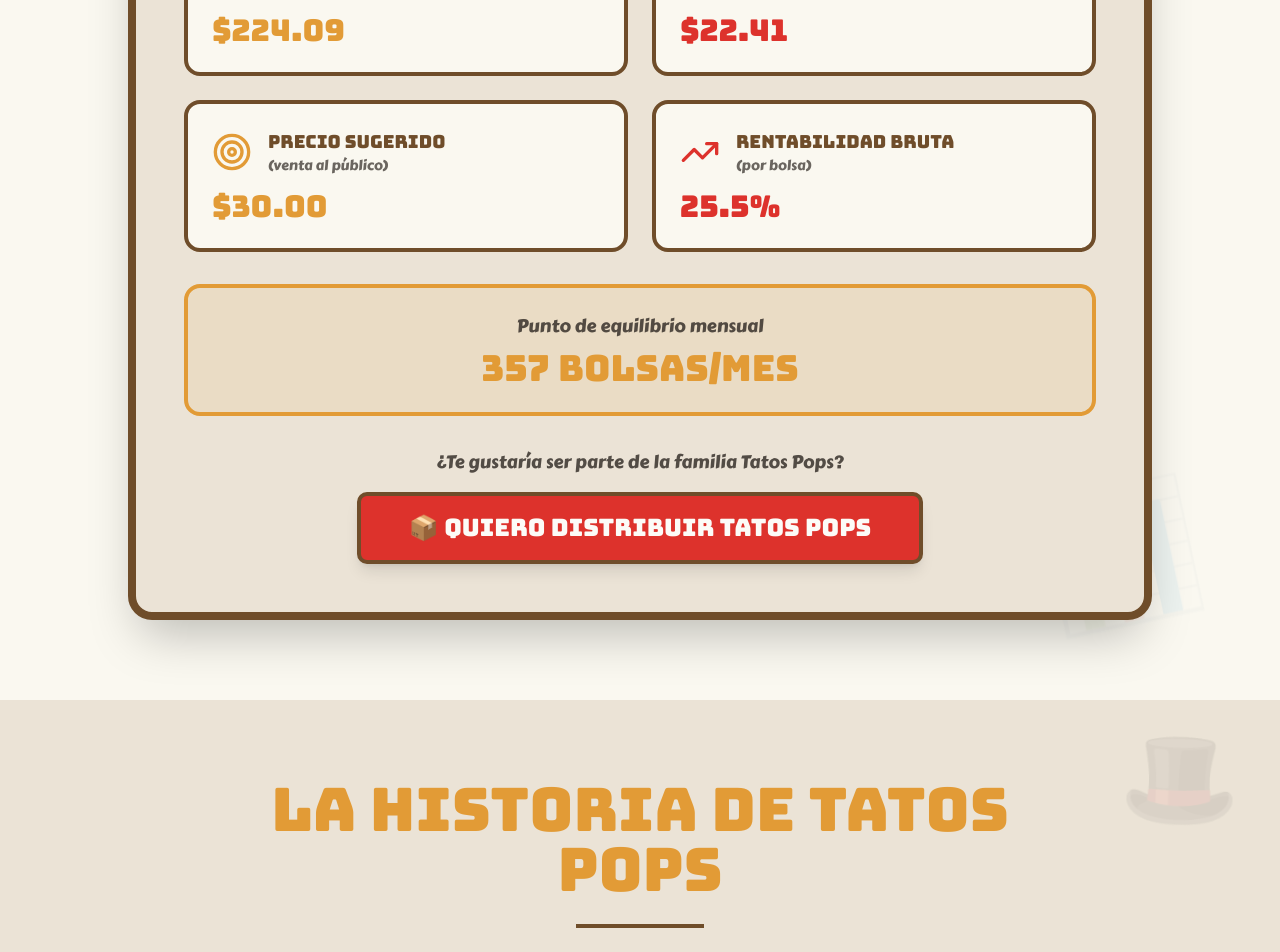
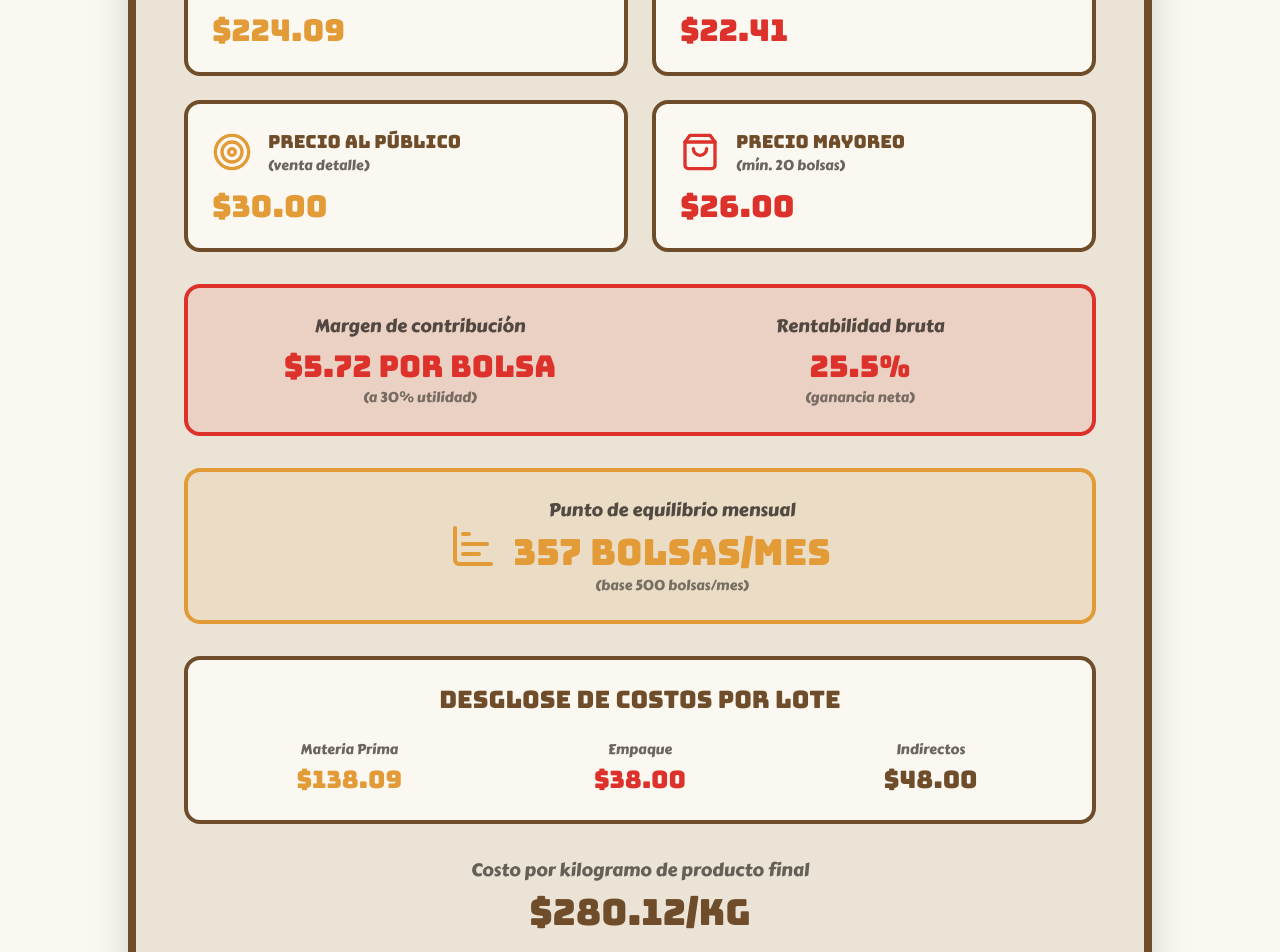
Before and after one commit to omarviga/tatos-snaks-shop, a React (Vite) app: page / in a window 1280 px wide. Shown: the part 4320-5272 px from the top of the page. Built offline with nearby package versions, Linux system fonts and the light colour scheme; no server answers; the HTML template or start-up script is replaced by a standard one.

Commit message:
Update profitability data

```diff
--- a/src/components/Profitability.tsx
+++ b/src/components/Profitability.tsx
@@ -1,5 +1,5 @@
 import { Button } from "@/components/ui/button";
-import { TrendingUp, DollarSign, Package, Target } from "lucide-react";
+import { TrendingUp, DollarSign, Package, Target, ShoppingBag, ChartBar } from "lucide-react";
 
 export const Profitability = () => {
   return (
@@ -31,7 +31,7 @@ export const Profitability = () => {
                   <Package className="w-10 h-10 text-primary" />
                   <div>
                     <h3 className="font-vintage text-lg text-vintage-brown">Costo por lote</h3>
-                    <p className="font-cartoon text-sm text-foreground/70">(10 bolsas)</p>
+                    <p className="font-cartoon text-sm text-foreground/70">(10 bolsas de 80g)</p>
                   </div>
                 </div>
                 <p className="font-vintage text-3xl text-primary">$224.09</p>
@@ -43,39 +43,65 @@ export const Profitability = () => {
                   <DollarSign className="w-10 h-10 text-secondary" />
                   <div>
                     <h3 className="font-vintage text-lg text-vintage-brown">Costo unitario</h3>
-                    <p className="font-cartoon text-sm text-foreground/70">(por bolsa)</p>
+                    <p className="font-cartoon text-sm text-foreground/70">(por bolsa de 80g)</p>
                   </div>
                 </div>
                 <p className="font-vintage text-3xl text-secondary">$22.41</p>
               </div>
 
-              {/* Precio sugerido */}
+              {/* Precio sugerido público */}
               <div className="bg-vintage-cream border-4 border-vintage-brown rounded-2xl p-6 hover:scale-105 transition-all duration-300">
                 <div className="flex items-center gap-4 mb-3">
                   <Target className="w-10 h-10 text-primary" />
                   <div>
-                    <h3 className="font-vintage text-lg text-vintage-brown">Precio sugerido</h3>
-                    <p className="font-cartoon text-sm text-foreground/70">(venta al público)</p>
+                    <h3 className="font-vintage text-lg text-vintage-brown">Precio al público</h3>
+                    <p className="font-cartoon text-sm text-foreground/70">(venta detalle)</p>
                   </div>
                 </div>
                 <p className="font-vintage text-3xl text-primary">$30.00</p>
               </div>
 
-              {/* Rentabilidad */}
+              {/* Precio mayoreo */}
               <div className="bg-vintage-cream border-4 border-vintage-brown rounded-2xl p-6 hover:scale-105 transition-all duration-300">
                 <div className="flex items-center gap-4 mb-3">
-                  <TrendingUp className="w-10 h-10 text-secondary" />
+                  <ShoppingBag className="w-10 h-10 text-secondary" />
                   <div>
-                    <h3 className="font-vintage text-lg text-vintage-brown">Rentabilidad bruta</h3>
-                    <p className="font-cartoon text-sm text-foreground/70">(por bolsa)</p>
+                    <h3 className="font-vintage text-lg text-vintage-brown">Precio mayoreo</h3>
+                    <p className="font-cartoon text-sm text-foreground/70">(mín. 20 bolsas)</p>
                   </div>
                 </div>
-                <p className="font-vintage text-3xl text-secondary">25.5%</p>
+                <p className="font-vintage text-3xl text-secondary">$26.00</p>
+              </div>
+            </div>
+
+            {/* Margen de contribución */}
+            <div className="bg-secondary/10 border-4 border-secondary rounded-2xl p-6 mb-8">
+              <div className="grid md:grid-cols-2 gap-6">
+                <div className="text-center">
+                  <p className="font-cartoon text-lg text-foreground/80 mb-2">
+                    Margen de contribución
+                  </p>
+                  <p className="font-vintage text-3xl text-secondary">
+                    $5.72 por bolsa
+                  </p>
+                  <p className="font-cartoon text-sm text-foreground/60 mt-1">(a 30% utilidad)</p>
+                </div>
+                <div className="text-center">
+                  <p className="font-cartoon text-lg text-foreground/80 mb-2">
+                    Rentabilidad bruta
+                  </p>
+                  <p className="font-vintage text-3xl text-secondary">
+                    25.5%
+                  </p>
+                  <p className="font-cartoon text-sm text-foreground/60 mt-1">(ganancia neta)</p>
+                </div>
               </div>
             </div>
 
             {/* Punto de equilibrio */}
             <div className="bg-primary/10 border-4 border-primary rounded-2xl p-6 mb-8">
+              <div className="flex items-center justify-center gap-4">
+                <ChartBar className="w-12 h-12 text-primary" />
                 <div className="text-center">
                   <p className="font-cartoon text-lg text-foreground/80 mb-2">
                     Punto de equilibrio mensual
@@ -83,21 +109,57 @@ export const Profitability = () => {
                   <p className="font-vintage text-4xl text-primary">
                     357 bolsas/mes
                   </p>
+                  <p className="font-cartoon text-sm text-foreground/60 mt-1">(base 500 bolsas/mes)</p>
                 </div>
+              </div>
+            </div>
+
+            {/* Desglose de costos */}
+            <div className="bg-vintage-cream border-4 border-vintage-brown rounded-2xl p-6 mb-8">
+              <h3 className="font-vintage text-2xl text-vintage-brown text-center mb-6">
+                Desglose de Costos por Lote
+              </h3>
+              <div className="grid sm:grid-cols-3 gap-4 text-center">
+                <div>
+                  <p className="font-cartoon text-foreground/70 text-sm mb-1">Materia Prima</p>
+                  <p className="font-vintage text-2xl text-primary">$138.09</p>
+                </div>
+                <div>
+                  <p className="font-cartoon text-foreground/70 text-sm mb-1">Empaque</p>
+                  <p className="font-vintage text-2xl text-secondary">$38.00</p>
+                </div>
+                <div>
+                  <p className="font-cartoon text-foreground/70 text-sm mb-1">Indirectos</p>
+                  <p className="font-vintage text-2xl text-vintage-brown">$48.00</p>
+                </div>
+              </div>
+            </div>
+
+            {/* Costo por kg */}
+            <div className="text-center mb-8">
+              <p className="font-cartoon text-lg text-foreground/70 mb-2">
+                Costo por kilogramo de producto final
+              </p>
+              <p className="font-vintage text-4xl text-vintage-brown">
+                $280.12/kg
+              </p>
             </div>
 
             {/* CTA */}
             <div className="text-center space-y-4">
-              <p className="font-cartoon text-lg text-foreground/80">
+              <p className="font-cartoon text-xl text-foreground/80 mb-4">
                 ¿Te gustaría ser parte de la familia Tatos Pops?
               </p>
               <Button
                 onClick={() => document.getElementById('contacto')?.scrollIntoView({ behavior: 'smooth' })}
                 size="lg"
-                className="bg-secondary hover:bg-secondary/90 text-secondary-foreground font-vintage text-2xl py-8 px-12 border-4 border-vintage-brown shadow-lg"
+                className="bg-secondary hover:bg-secondary/90 text-secondary-foreground font-vintage text-2xl py-8 px-12 border-4 border-vintage-brown shadow-lg hover:scale-105 transition-all duration-300"
               >
                 📦 Quiero distribuir Tatos Pops
               </Button>
+              <p className="font-cartoon text-sm text-foreground/60 mt-4">
+                Contáctanos para conocer más detalles sobre precios especiales para distribuidores
+              </p>
             </div>
           </div>
         </div>
```
Lines whose indentation alone changed are shown as unchanged.
